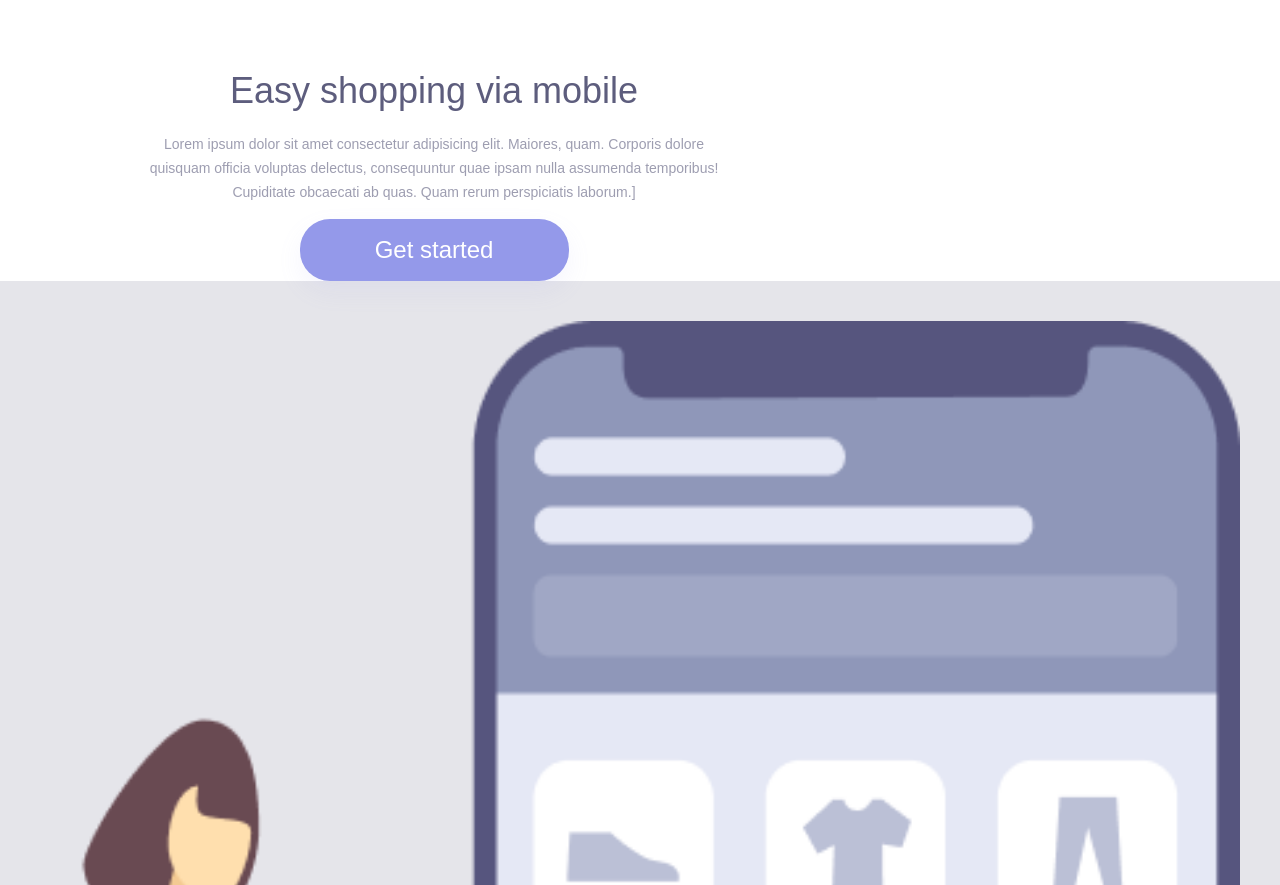
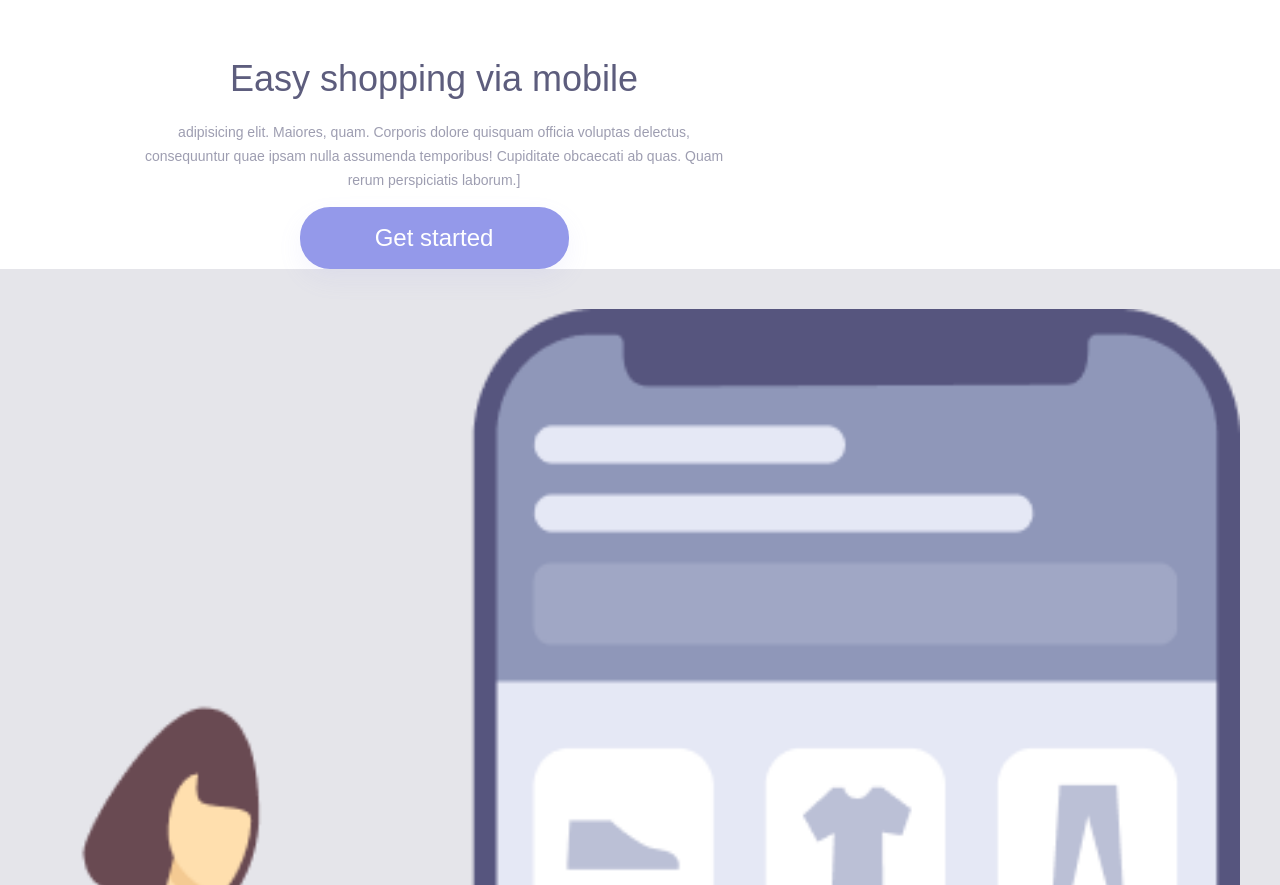
Before and after one commit to GusSantos87/Projeto-01-responsivo, a plain HTML site: page Index.html in a window 1280 px wide. Shown: the part 215-1100 px from the top of the page. Drawn offline with Linux system fonts and the light colour scheme.

Commit message:
Alteração margin-top do class .lado-esquerdo e diminuição do parágrafo.

```diff
--- a/Index.html
+++ b/Index.html
@@ -14,7 +14,7 @@
     <div class="embrulho">
         <section class="lado-esquerdo">
             <h1>Easy shopping via mobile</h1>
-            <p>Lorem ipsum dolor sit amet consectetur adipisicing elit. Maiores, quam. Corporis dolore quisquam officia voluptas delectus, consequuntur quae ipsam nulla assumenda temporibus! Cupiditate obcaecati ab quas. Quam rerum perspiciatis laborum.]</p>
+            <p>adipisicing elit. Maiores, quam. Corporis dolore quisquam officia voluptas delectus, consequuntur quae ipsam nulla assumenda temporibus! Cupiditate obcaecati ab quas. Quam rerum perspiciatis laborum.]</p>
             <button class="button-top">Get started</button>
     </section>
     <section class="lado-direito">
--- a/styles.css
+++ b/styles.css
@@ -16,7 +16,7 @@
     display: inline-block;
     width: 60%;
     padding-left: 100px;
-    margin-top: 18%;
+    margin-top: 17%;
 }
 
 .lado-direito {
```
